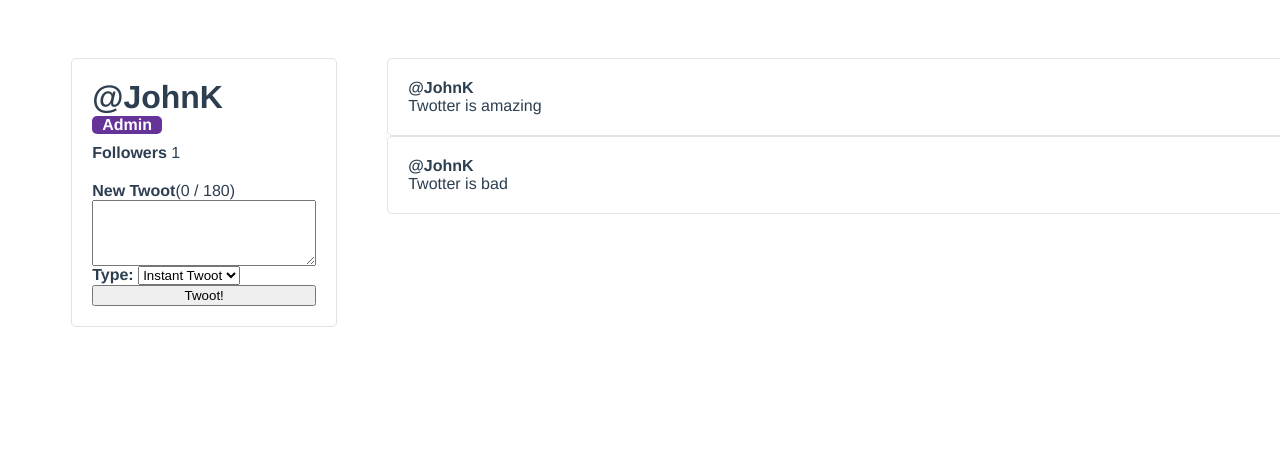
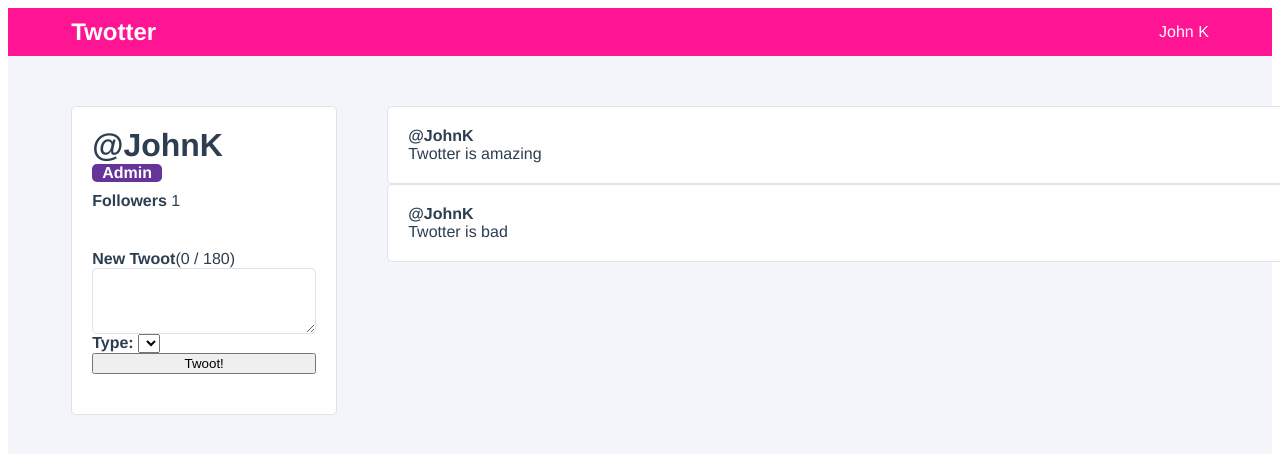
Before and after one commit to porfinogeneta/twotter, a Vue app: page / in a window 1280 px wide. Shown: the top 454 px of the page. Built offline with nearby package versions, Linux system fonts and the light colour scheme.

Commit message:
composition api

```diff
--- a/src/App.vue
+++ b/src/App.vue
@@ -1,5 +1,13 @@
 <template>
   <div id="app">
+    <nav>
+      <div class="navigation__logo">
+        Twotter
+      </div>
+      <div class="navigational_user">
+        {{ user.username }}
+      </div>
+    </nav>
     <UserProfile/>
   </div>
 </template>
@@ -10,7 +18,14 @@ import UserProfile from "@/components/UserProfile";
 
 export default {
   name: 'App',
-  components: { UserProfile }
+  components: { UserProfile },
+  data() {
+    return {
+      user: {
+        username: 'John K'
+      }
+    }
+  }
 }
 </script>
 
@@ -20,8 +35,22 @@ export default {
   -webkit-font-smoothing: antialiased;
   -moz-osx-font-smoothing: grayscale;
   color: #2c3e50;
-  display: flex;
-  flex-direction: column;
-  text-align: left;
+  min-height: 100vh;
+  background-color: #F3F5FA;
+  nav {
+    display: flex;
+    align-items: center;
+    justify-content: space-between;
+    padding: 10px 5%;
+    background-color: deeppink;
+    color: white;
+    .navigation__logo {
+      font-weight: bold;
+      font-size: 24px;
+    }
+    .navigation__user {
+      font-weight: bold;
+    }
+  }
 }
 </style>
--- /dev/null
+++ b/src/components/CreateTwootPanel.vue
@@ -0,0 +1,76 @@
+<template>
+  <form class="user_profile__create_twoot" @submit.prevent="createNewTwoot" :class="{ '--exceeded': newTwootCharacterCount > 180}">
+        <label for="newTwoot"><strong>New Twoot</strong>({{ newTwootCharacterCount }} / 180)</label>
+        <textarea class="text_area" id="newTwoot" rows="4" v-model="state.newTwootContent"></textarea>
+
+        <div class="user_profile__create_twoot__type">
+          <label for="newTwootType"><strong>Type: </strong></label>
+          <select id="newTwootType" v-model="state.selectedTwootType">
+            <option :value="option.value" v-for="(option, index) in state.TwootTypes" :key="index">
+              {{ option.name }}
+            </option>
+          </select>
+        </div>
+        <button>
+          Twoot!
+        </button>
+      </form>
+</template>
+
+<script>
+import { reactive, computed } from 'vue';
+
+export default {
+  name: "CreateTwootPanel",
+
+  setup() {
+    const state = reactive({
+      newTwootContent: '',
+      selectedTwootType: 'instant',
+      twootTypes: [
+        { value: 'draft', name: 'Draft' },
+        { value: 'instant', name: 'Instant Twoot'}
+      ]
+    })
+    const newTwootCharacterCount = computed(() => state.newTwootContent.length)
+
+    // function createNewTwoot() {
+    //   if (state.newTwootContent && state.selectedTwootType !== 'draft') {
+    //     ctx.emit('add-twoot', state.newTwootContent);
+    //     state.newTwootContent = '';
+    //   }
+    // }
+
+    return {
+      state,
+      newTwootCharacterCount,
+      // createNewTwoot
+    }
+  }
+};
+</script>
+
+<style lang="scss" scoped>
+
+.user_profile__create_twoot {
+  margin-top: 20px;
+  padding: 20px 0;
+  display: flex;
+  flex-direction: column;
+  textarea {
+    border: 1px solid #DFE3E8;
+    border-radius: 5px;
+  }
+
+  &.--exceeded {
+    color: red;
+    border-color: red;
+
+      button {
+        background-color: red;
+        color: white;
+      }
+
+  }
+}
+</style>
--- a/src/components/UserProfile.vue
+++ b/src/components/UserProfile.vue
@@ -11,22 +11,7 @@
       <div class="user_profile_follower_count">
         <strong>Followers</strong> {{ followers }}
       </div>
-      <form class="user_profile__create_twoot" @submit.prevent="createNewTwoot" :class="{ '--exceeded': newTwootCharacterCount > 180}">
-        <label for="newTwoot"><strong>New Twoot</strong>({{ newTwootCharacterCount }} / 180)</label>
-        <textarea id="newTwoot" rows="4" v-model="newTwootContent"></textarea>
-
-        <div class="user_profile__create_twoot__type">
-          <label for="newTwootType"><strong>Type: </strong></label>
-          <select id="newTwootType" v-model="selectedTwootType">
-            <option :value="option.value" v-for="(option, index) in TwootTypes" :key="index">
-              {{ option.name }}
-            </option>
-          </select>
-        </div>
-        <button>
-          Twoot!
-        </button>
-      </form>
+      <CreateTwootPanel @add_twoot="addTwoot"/>
     </div>
     <div class="user_profile__twoots-wrapper">
       <twootItem
@@ -41,20 +26,16 @@
 
 <script>
 import twootItem from "@/components/twootItem";
+import CreateTwootPanel from "@/components/CreateTwootPanel";
 
 
 export default {
   name: 'App',
-  components: {twootItem},
+  components: {CreateTwootPanel, twootItem},
   data() {
     return {
-      newTwootContent: '',
-      selectedTwootType: 'instant',
       followers: 0,
-      TwootTypes: [
-        { value: 'draft', name: 'Draft'},
-        { value: 'instant', name: 'Instant Twoot'}
-      ],
+
       user: {
         id: 1,
         username: 'JohnK',
@@ -76,11 +57,6 @@ export default {
       }
     }
   },
-  computed: {
-    newTwootCharacterCount() {
-      return this.newTwootContent.length;
-    }
-  },
   methods: {
     addFollowers() {
       this.followers ++;
@@ -88,14 +64,8 @@ export default {
     toggleFavourite(id) {
       console.log(`Favourited twoot ${id}`)
     },
-    createNewTwoot() {
-      if (this.newTwootContent && this.selectedTwootType !== 'draft') {
-        this.user.twoots.unshift({
-          id: this.user.twoots.length + 1,
-          content: this.newTwootContent
-        })
-        this.newTwootContent = '';
-      }
+    addTwoot(twoot) {
+      this.user.twoots.unshift({id: this.user.twoots.length + 1, content: twoot});
     }
   },
   mounted() {
@@ -120,21 +90,7 @@ export default {
     border-radius: 5px;
     border: 1px solid #DFE3E8;
 
-    .user_profile__create_twoot {
-      padding-top: 20px;
-      display: flex;
-      flex-direction: column;
 
-      &.--exceeded {
-        color: red;
-        border-color: red;
-        button {
-          background-color: red;
-          border: none;
-          color: white;
-        }
-      }
-    }
 
     h1 {
       margin: 0;
```
Also changed, not shown: src/assets/users.json (added, +42 -0 lines).
